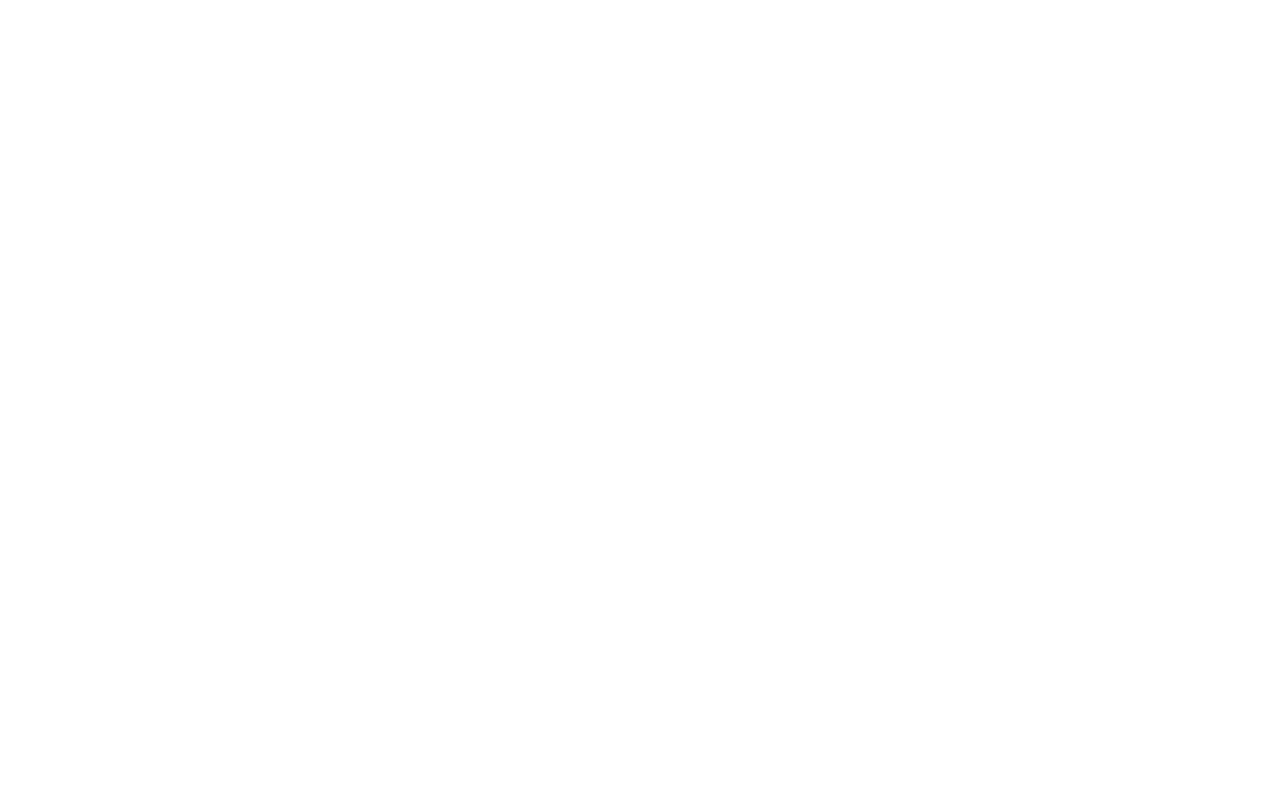
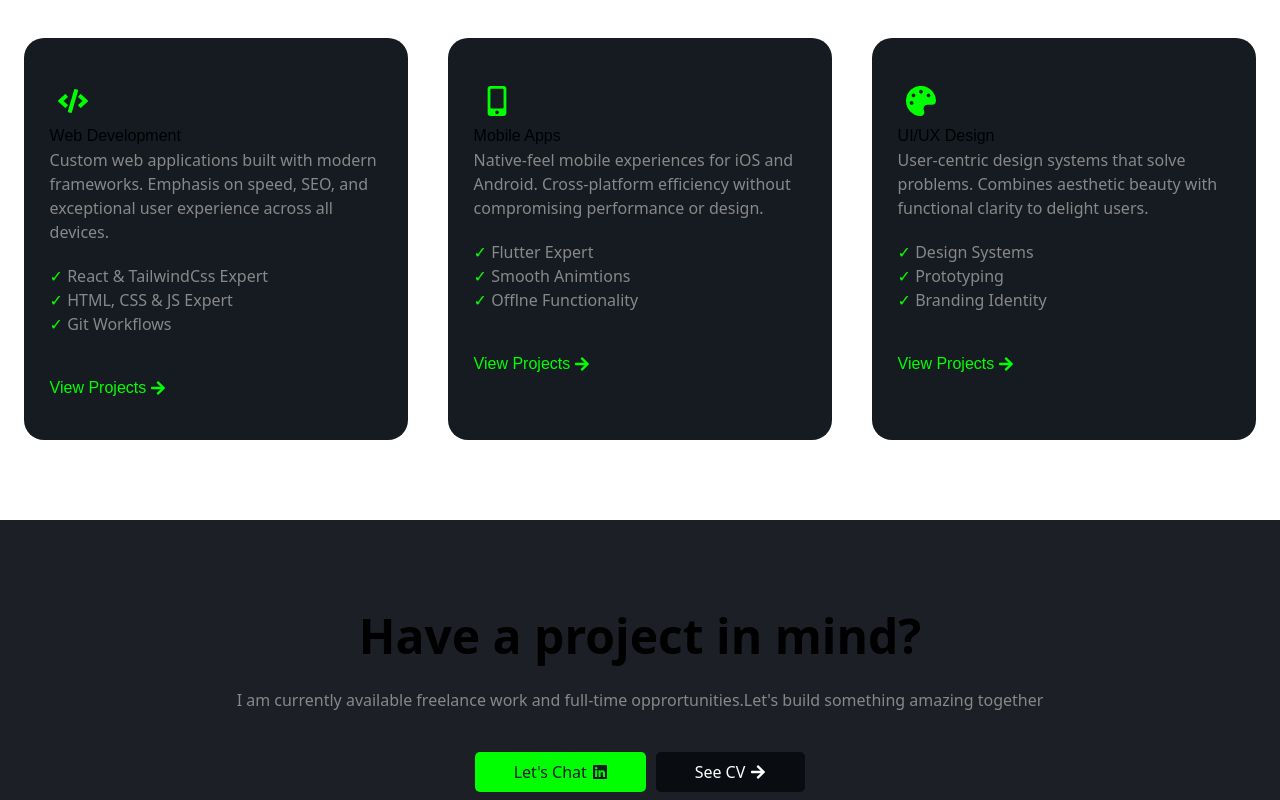
Before and after one commit to BmKaranja/Brian-Karanja, a React (Vite) app: page /Services in a window 1280 px wide. Shown: the part 580-1380 px from the top of the page. Before the commit the page ends 800 px from the top, so only its background shows below. Built offline with nearby package versions, Linux system fonts and the light colour scheme.

Commit message:
Continued with services page

```diff
--- a/src/components/Services.jsx
+++ b/src/components/Services.jsx
@@ -1,9 +1,12 @@
 import React from 'react'
 import NavBar from './NavBar'
+import Footer from './Footer'
+import { Link } from 'react-router-dom'
+import { FaArrowRight, FaCheck, FaCode, FaLinkedin, FaMobileAlt, FaPalette } from 'react-icons/fa'
 
 function Services() {
   return (
-    <div className='flex flex-col gap-10'>
+    <div className='flex flex-col gap-10 overflow-hidden'>
       <NavBar/>
       <div>
         <hr style={{width:'100vw'}} className='text-gray-600'></hr>
@@ -19,7 +22,73 @@ function Services() {
             </p>
           </article>
         </section>
+        <section className='flex flex-row gap-10 mt-20 justify-center align-center' >
+          <article className='mycards'>
+            <div className='p-2 w-12'>
+              <FaCode size={30} color='#00ff00'/>
+            </div>
+            <h2 className='font'>Web Development</h2>
+            <p>Custom web applications built with modern frameworks. Emphasis on speed, SEO, and exceptional user experience across all devices.</p>
+            <div className='mt-5'>
+              <p><span style={{color:'#00ff00'}}>✓ </span>React & TailwindCss Expert </p>
+              <p><span style={{color:'#00ff00'}}>✓ </span>HTML, CSS & JS Expert</p>
+              <p><span style={{color:'#00ff00'}}>✓ </span>Git Workflows</p>
+            </div>
+            <Link to='/Projects' className='color font link'>
+              View Projects <span  className='pl-1'>
+                <FaArrowRight/>
+              </span>
+            </Link>
+          </article>
+          <article className='mycards'>
+            <div className='p-2 w-12'>
+              <FaMobileAlt size={30} color='#00ff00'/>
+            </div>
+            <h2 className='font'>Mobile Apps</h2>
+            <p>
+                Native-feel mobile experiences for iOS and Android. Cross-platform efficiency without compromising performance or design.
+            </p>
+            <div className='mt-5'>
+              <p><span style={{color:'#00ff00'}}>✓ </span>Flutter Expert </p>
+              <p><span style={{color:'#00ff00'}}>✓ </span>Smooth Animtions</p>
+              <p><span style={{color:'#00ff00'}}>✓ </span>Offlne Functionality</p>
+            </div>
+            <Link to='/Projects' className='color font link'>
+              View Projects <span  className='pl-1'>
+                <FaArrowRight/>
+              </span>
+            </Link>
+          </article>
+          <article className='mycards'>
+            <div className='p-2 w-12'>
+              <FaPalette size={30} color='#00ff00'/>
+            </div>
+            <h2 className='font'>UI/UX Design</h2>
+            <p>User-centric design systems that solve problems. Combines aesthetic beauty with functional clarity to delight users.</p>
+            <div className='mt-5'>
+              <p><span style={{color:'#00ff00'}}>✓ </span>Design Systems </p>
+              <p><span style={{color:'#00ff00'}}>✓ </span>Prototyping </p>
+              <p><span style={{color:'#00ff00'}}>✓ </span>Branding Identity</p>
+            </div>
+            <Link to='/Projects' className='color font link'>
+              View Projects <span className='pl-1'>
+                <FaArrowRight/>
+              </span>
+            </Link>
+          </article>
+        </section>
+        <section className='cta'>
+          <h2>Have a project in mind?</h2>
+          <p>I am currently available freelance work and full-time opprortunities.Let's build something amazing together</p>
+          <span>
+            <a href='https://www.linkedin.com/in/b-karanja'className='link p-10' id='btn4' target='_blank' rel='noopener noreferrer'>Let's Chat<FaLinkedin></FaLinkedin></a>
+            <a href='https://drive.google.com/file/d/1yFLi32q3UE26ZRoLQrjitQNEfz7fpoIe/view?usp=sharing' target='_blank' id='btn3' ><span>See CV </span><FaArrowRight color='white'/></a>
+          </span>
+        </section>
       </div>
+      <footer>
+        <Footer/>
+      </footer>
     </div>
   )
 }
--- a/src/index.css
+++ b/src/index.css
@@ -196,3 +196,59 @@ h4{
 #cap:hover{
   box-shadow:1px 2px 10px #00ff00;
 }
+.mycards{
+  background-color:var(--component-bg);
+  padding: 5vh 2vw;
+  width:30vw;
+  border-radius: 20px;
+}
+.mycards p{
+  color: var(--tertiary);
+}
+.mycards:hover{
+  box-shadow:1px 2px 10px #00ff00;
+  transition: all 600ms;
+}
+.link{
+  display: inline-flex;
+  margin-top: 5vh;
+  justify-content: center;
+  align-items: center;
+}
+#btn3{
+  background-color:var(--background-color);
+  color: var(--text);
+  padding: 1vh 3vw;
+  border-radius: 5px;
+  display: inline-flex;
+  align-items: center;
+  gap: 5px;
+  transition: all 600ms;
+  margin-left: 10px;
+}
+#btn4{
+  background-color:var(--primary);
+  color: var(--component-bg);
+  padding: 1vh 3vw;
+  border-radius: 5px;
+  display: inline-flex;
+  align-items: center;
+  gap: 5px;
+  transition: all 600ms;
+}
+.cta{
+  background-color: var(--neutralDark);
+  padding: 10vh;
+  margin-top: 10vh;
+  display: flex;
+  flex-direction: column;
+  align-items: center;
+}
+.cta h2{
+  font-size: 6vh;
+  font-weight: 700;
+}
+.cta p{
+  color: var(--tertiary);
+  margin-top: 2vh;
+}
```
